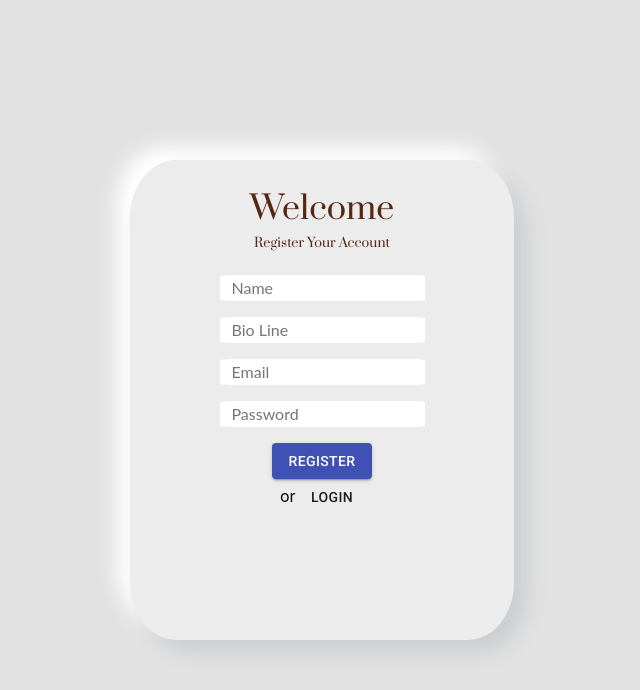
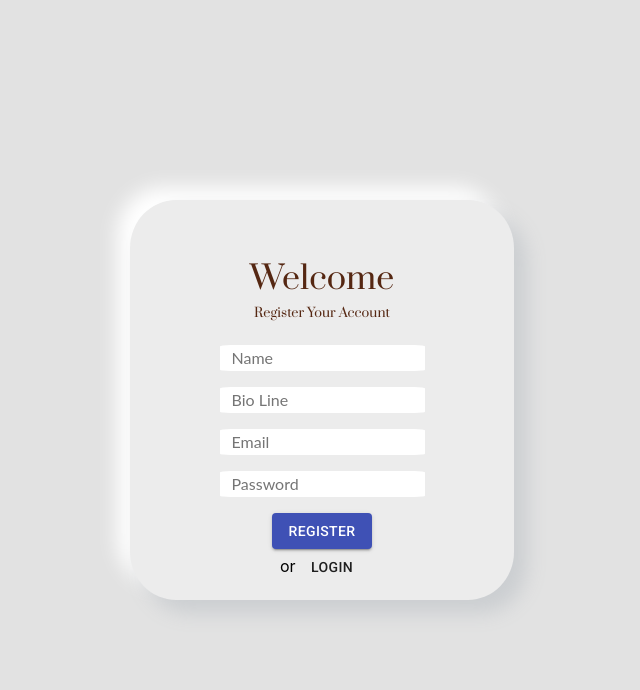
Before and after one commit to iankim2280/blog-login, a React (Create React App) app: page / in a window 1280 px wide. Shown: the top 690 px of the page, without its empty margins (318-958 px from the left). Built offline with nearby package versions, Linux system fonts and the light colour scheme; no server answers.

Commit message:
build done

```diff
--- a/src/App.js
+++ b/src/App.js
@@ -77,8 +77,8 @@ function App() {
 
   useEffect(() => {
     authListener();
+    // eslint-disable-next-line
   }, []);
-
   return (
     <div className="App">
       {user ? (
--- a/src/components/Login.js
+++ b/src/components/Login.js
@@ -8,7 +8,7 @@ const P = styled.p`
 const LoginTitle = styled.h1`
   align-items: center;
   font-size: 2em;
-  padding-top: 10px;
+  padding-top: 40px;
 `;
 const LoginSubTitle = styled.h1`
   align-items: center;
@@ -16,16 +16,60 @@ const LoginSubTitle = styled.h1`
   padding-bottom: 10px;
 `;
 
-const LoginForm = styled.div`
+const LoginForm1 = styled.div`
   margin: 100px auto;
   padding: 20px;
-  width: 30vw;
-  height: 60vh;
+  width: 20vw;
+  height: 43vh;
   //   border: 1px black solid;
   border-radius: 12%;
   box-shadow: 13px 13px 20px #cbced1, -13px -13px 20px #fff;
   background-color: #ececec;
   transition: ease all 0.2s;
+
+  @media only screen and (max-width: 1300px) {
+    width: 30vw;
+  }
+  @media only screen and (max-width: 900px) {
+    width: 40vw;
+  }
+  @media only screen and (max-width: 700px) {
+    width: 55vw;
+  }
+  @media only screen and (max-width: 500px) {
+    width: 65vw;
+  }
+  @media only screen and (max-width: 415px) {
+    width: 75vw;
+  }
+`;
+
+const LoginForm2 = styled.div`
+  margin: 100px auto;
+  padding: 20px;
+  width: 25vw;
+  height: 50vh;
+  //   border: 1px black solid;
+  border-radius: 12%;
+  box-shadow: 13px 13px 20px #cbced1, -13px -13px 20px #fff;
+  background-color: #ececec;
+  transition: ease all 0.2s;
+
+  @media only screen and (max-width: 1300px) {
+    width: 30vw;
+  }
+  @media only screen and (max-width: 900px) {
+    width: 40vw;
+  }
+  @media only screen and (max-width: 700px) {
+    width: 55vw;
+  }
+  @media only screen and (max-width: 500px) {
+    width: 65vw;
+  }
+  @media only screen and (max-width: 415px) {
+    width: 75vw;
+  }
 `;
 const Box = styled.div`
   width: 100%;
@@ -49,12 +93,11 @@ const Login = (props) => {
     passwordError,
   } = props;
   return (
-    <LoginForm className="loginForm">
-      <LoginTitle className="loginTitle googleFont">Welcome</LoginTitle>
-      {/* <h1 className="loginSubTitle googleFont">Login</h1> */}
-
+    <>
       {hasAccount ? (
-        <>
+        <LoginForm1 className="loginForm">
+          <LoginTitle className="loginTitle googleFont">Welcome</LoginTitle>
+          {/* <h1 className="loginSubTitle googleFont">Login</h1> */}
           <LoginSubTitle className="loginSubTitle googleFont">
             Login, Continue to blog
           </LoginSubTitle>
@@ -91,9 +134,11 @@ const Login = (props) => {
               </Button>
             </P>
           </Box>
-        </>
+        </LoginForm1>
       ) : (
-        <>
+        <LoginForm2 className="loginForm">
+          <LoginTitle className="loginTitle googleFont">Welcome</LoginTitle>
+          {/* <h1 className="loginSubTitle googleFont">Login</h1> */}
           <LoginSubTitle className="loginSubTitle googleFont">
             Register Your Account
           </LoginSubTitle>
@@ -146,9 +191,9 @@ const Login = (props) => {
               <Button onClick={() => setHasAccount(!hasAccount)}>Login</Button>
             </P>
           </Box>
-        </>
+        </LoginForm2>
       )}
-    </LoginForm>
+    </>
   );
 };
 
```
Also changed, not shown: 1 other file (tests, documents, lock files or other folders).
